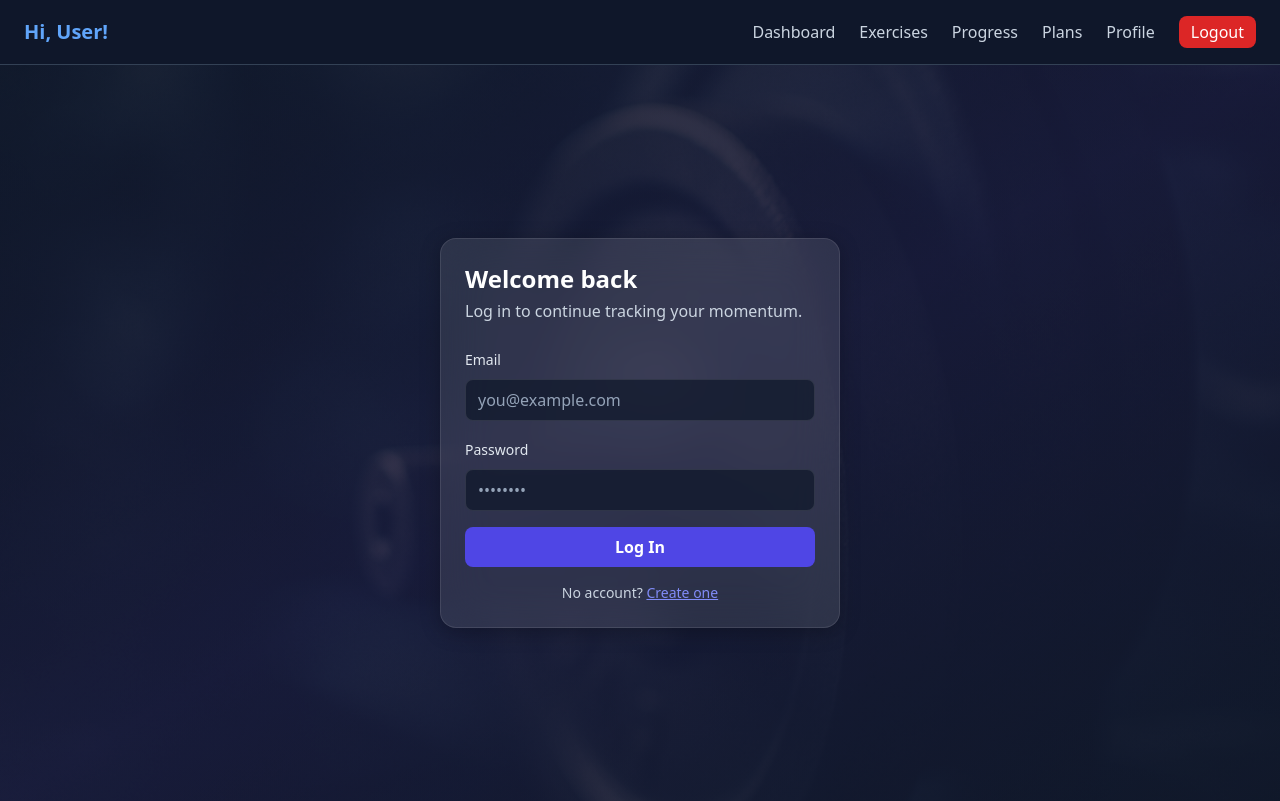
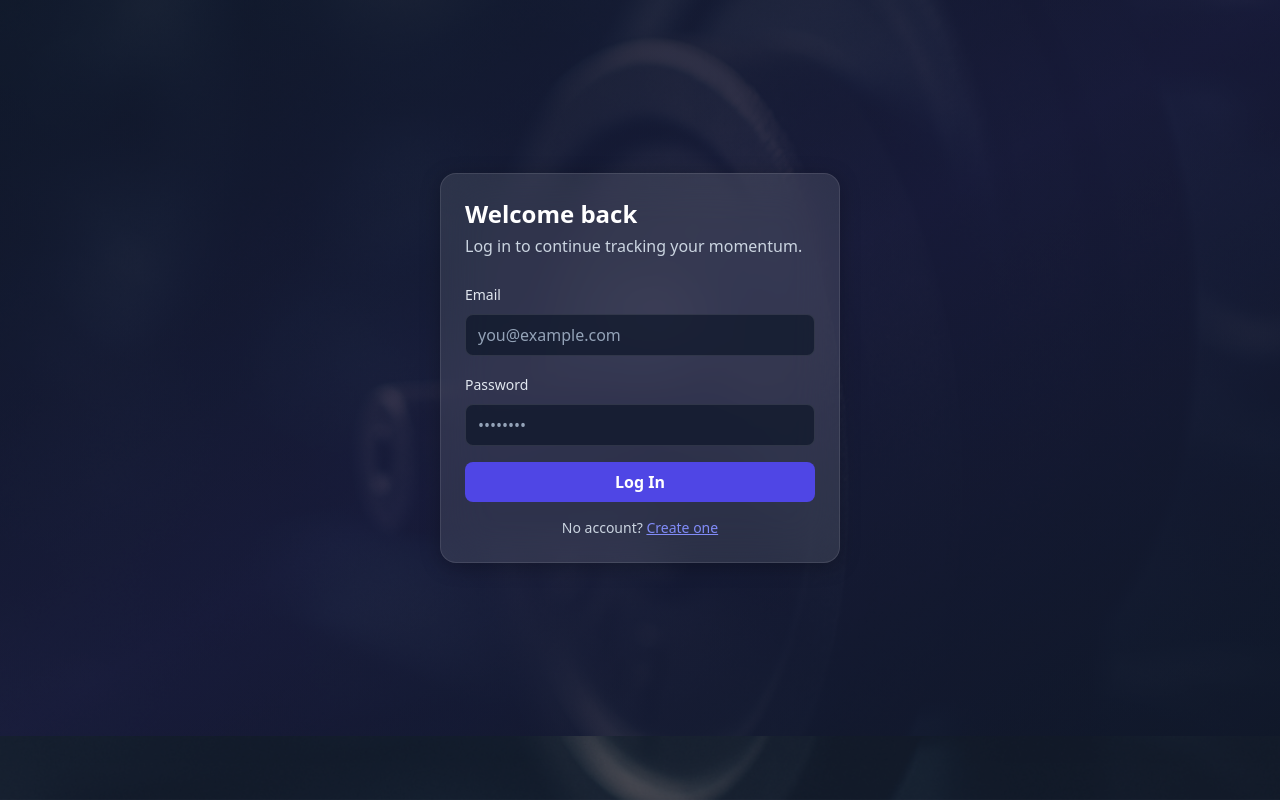
Before and after one commit to fittechjoy/Momentum-Tracker, a React (Vite) app: page /login in a window 1280 px wide. Built offline with nearby package versions, Linux system fonts and the light colour scheme; no server answers.

Commit message:
wrap <Navbar /> in a condition that checks authentication.

```diff
--- a/src/App.jsx
+++ b/src/App.jsx
@@ -9,8 +9,11 @@ import Progress from "./pages/Progress";
 import Plans from "./pages/Plans";
 import Profile from "./pages/Profile";
 import ProtectedRoute from "./components/ProtectedRoute";
+import { useAuth } from "./context/AuthContext";   // ✅ Add this
 
 export default function App() {
+  const { currentUser } = useAuth();   // ✅ Access logged-in user
+
   return (
     <div
       className="min-h-screen bg-center bg-cover bg-fixed relative text-slate-100"
@@ -23,7 +26,9 @@ export default function App() {
 
       {/* ✅ Page content stays above overlay */}
       <div className="relative">
-        <Navbar />
+
+        {/* ✅ Show Navbar ONLY when logged in */}
+        {currentUser && <Navbar />}
 
         <Routes>
           {/* ✅ Public Routes */}
```
